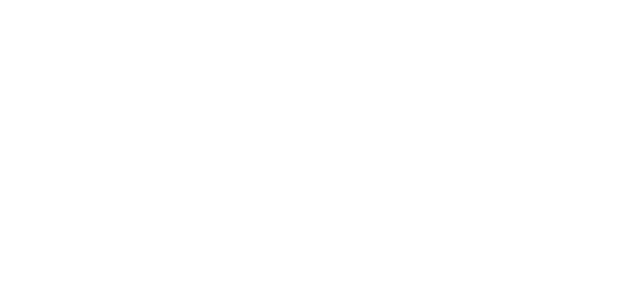
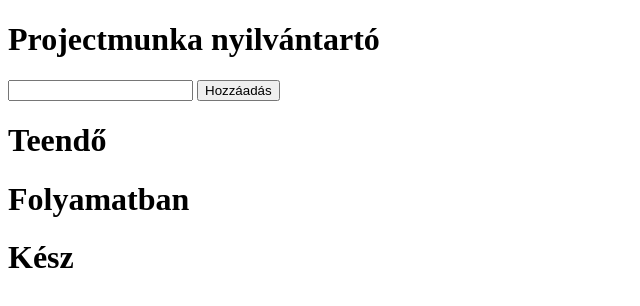
Before and after one commit to ErdeiFarkasGyula/ollert, a plain HTML site: page index.html in a window 1280 px wide. Shown: the whole page, without its empty margins (0-640 px from the left). Drawn offline with Linux system fonts and the light colour scheme.

Commit message:
html setup<3

```diff
--- a/index.html
+++ b/index.html
@@ -8,6 +8,24 @@
     <title>Tréló</title>
 </head>
 <body>
-
+    <header>
+        <h1>Projectmunka nyilvántartó</h1>
+        <input type="text" name="" id="">
+        <input type="button" value="Hozzáadás">
+    </header>
+    <main>
+        <div>
+            <h1>Teendő</h1>
+            <div id="toDo"></div>
+        </div>
+        <div>
+            <h1>Folyamatban</h1>
+            <div id="inProgress"></div>
+        </div>
+        <div>
+            <h1>Kész</h1>
+            <div id="done"></div>
+        </div>
+    </main>
 </body>
 </html>
```
